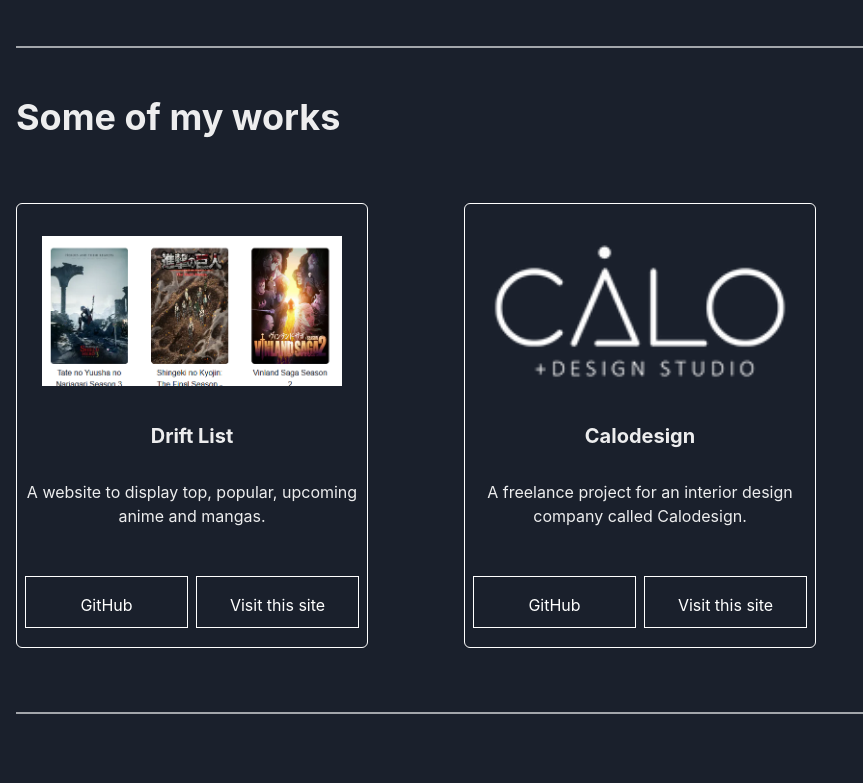
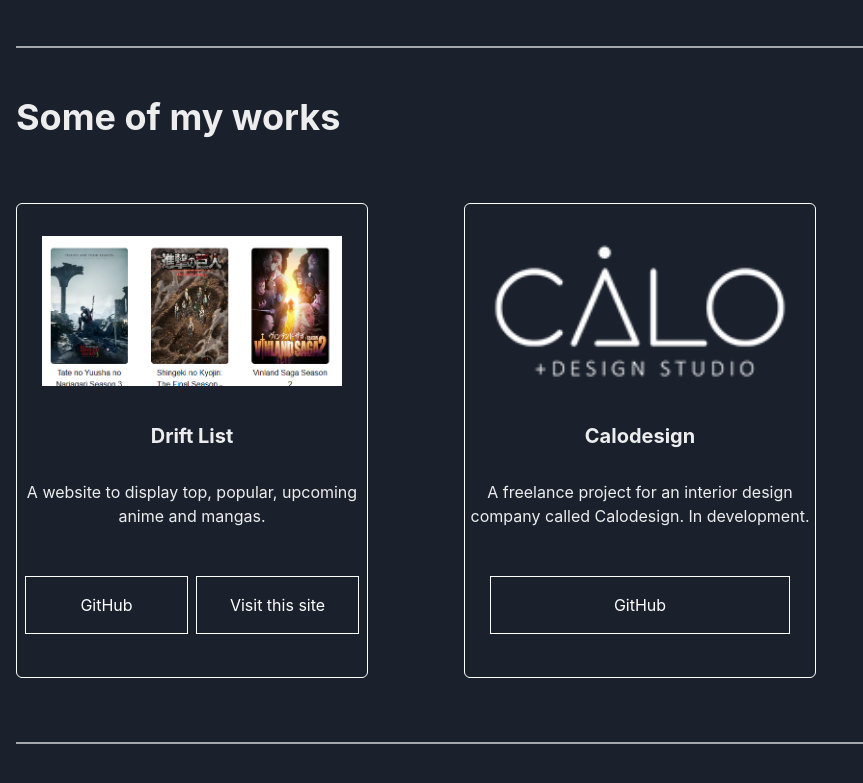
Before and after one commit to barangana/baradriel.dev, a Next.js app: page / in a window 1280 px wide. Shown: the part 447-1230 px from the top of the page, without its empty margins (0-863 px from the left). Built offline with nearby package versions, Linux system fonts and the light colour scheme.

Commit message:
fix: temporarily removed visit site button if theres no site

```diff
--- a/components/ui/Cards.tsx
+++ b/components/ui/Cards.tsx
@@ -24,7 +24,7 @@ const StyledChakraImage = chakra(Image, {
 
 export const Cards: React.FC<CardProps> = ({ project }) => {
   return (
-    <Box h='445px' borderRadius='6' border='1px solid white'>
+    <Box h='475px' borderRadius='6' border='1px solid white'>
       <Box pt='8' textAlign='center'>
         <StyledChakraImage
           width='300px'
@@ -34,19 +34,23 @@ export const Cards: React.FC<CardProps> = ({ project }) => {
           objectFit='cover'
         />
       </Box>
+      <Box pb='12'>
         <Heading size='md' textAlign='center' pt='8'>
           {project.title}
         </Heading>
         <Text align='center' pt='8'>
           {project.short_description}
         </Text>
-      <Stack justify='space-around' h='100px' direction='row' mx='2' pt='12'>
+      </Box>
+      <Stack justify='space-around' direction='row' mx='2'>
         <Link variant='button' href={project.source} isExternal>
           {info.github_title}
         </Link>
+        {project.link ? (
           <Link variant='button' href={project.link} isExternal>
             {info.visit}
           </Link>
+        ) : null}
       </Stack>
     </Box>
   )
--- a/theme/components/link.ts
+++ b/theme/components/link.ts
@@ -11,7 +11,7 @@ export const Link: ComponentSingleStyleConfig = {
       borderWidth: '1px',
       textAlign: 'center',
       py: '4',
-      w: '250px',
+      w: '300px',
       border: '1px solid',
 
       _hover: {
--- a/utils/projects.ts
+++ b/utils/projects.ts
@@ -26,8 +26,7 @@ const projects = [
     description:
       'A freelance project for an interior design company called Calodesign. Implemented responsive pages and components. Data and images are stored on a content management system to allow accessed users to add new projects, designs or blogs.',
     short_description:
-      'A freelance project for an interior design company called Calodesign.',
-    link: '/',
+      'A freelance project for an interior design company called Calodesign. In development.',
     source: 'https://github.com/barangana/calodesign',
     image: '/images/calo.png',
   },
```
Lines whose indentation alone changed are shown as unchanged.
